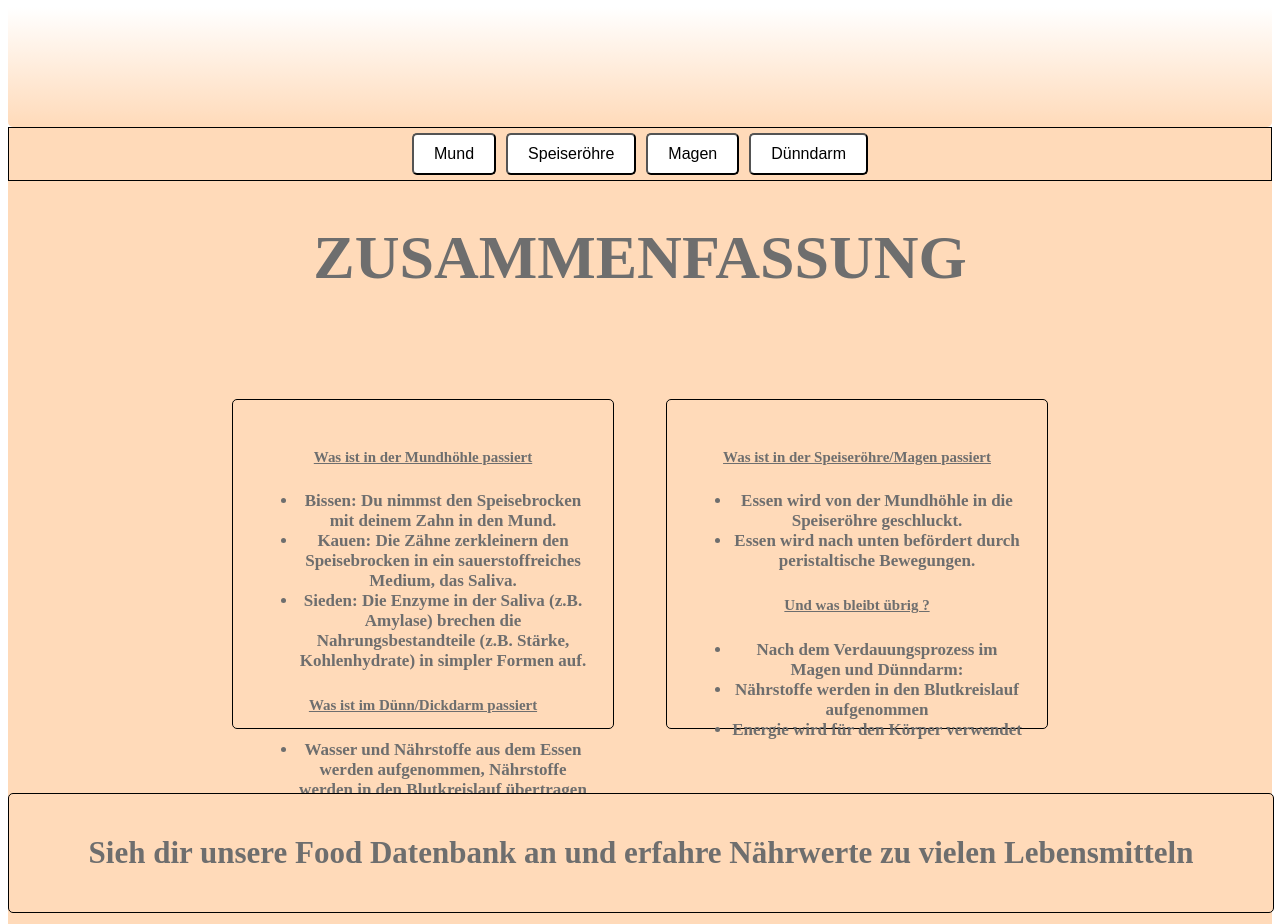
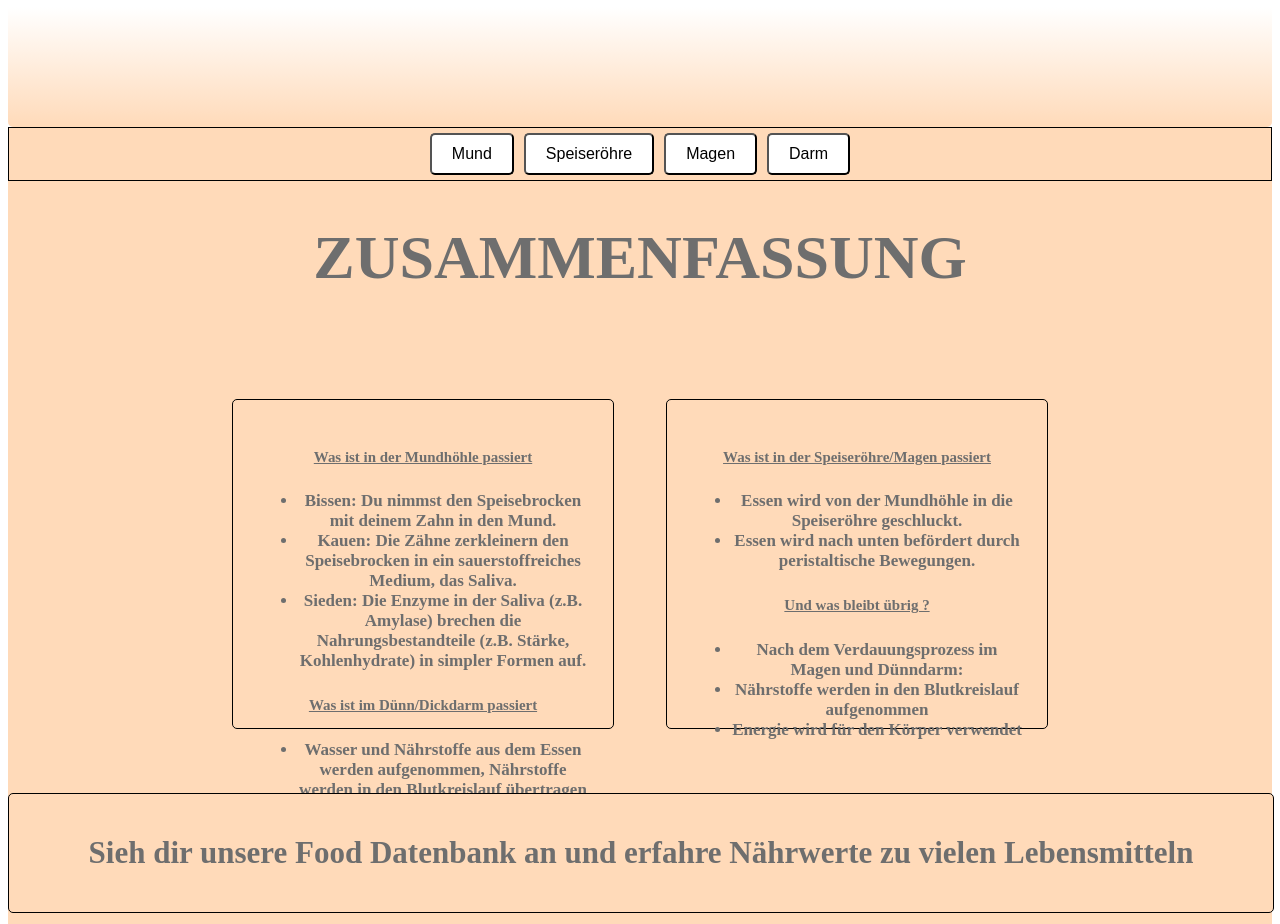
Before and after one commit to R4IDx/Crud, a Next.js app: page /page2 in a window 1280 px wide. Shown: the part 10185-11109 px from the top of the page. Built offline with nearby package versions, Linux system fonts and the light colour scheme.

Commit message:
fronted changes finished 2.0

```diff
--- a/pages/page2.js
+++ b/pages/page2.js
@@ -252,7 +252,7 @@ export default function Home() {
                 <button onClick={()=>jojego('mund')} className={styles.button22}>Mund</button>
                 <button onClick={()=>jojego('speiseröhre')} className={styles.button22}>Speiseröhre</button>
                 <button onClick={()=>jojego('magen')} className={styles.button22}>Magen</button>
-                <button onClick={()=>jojego('dünndarm')} className={styles.button22}>Dünndarm</button>
+                <button onClick={()=>jojego('dünndarm')} className={styles.button22}>Darm</button>
               </div>
             </section>
 
```
